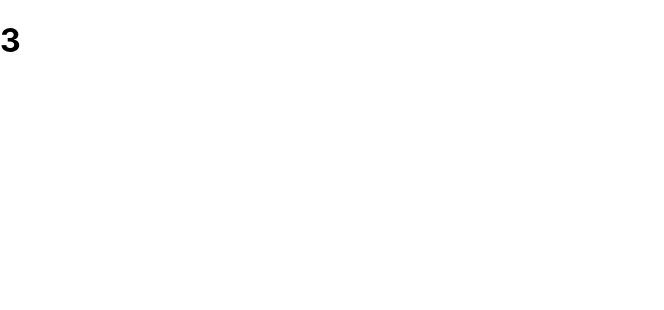
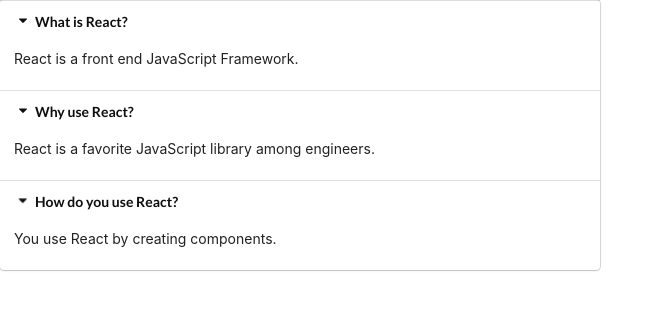
Before and after one commit to andrewsanc/react-widgets, a React (Create React App) app: page / in a window 1280 px wide. Shown: the top 310 px of the page, without its empty margins (0-664 px from the left). Built offline with nearby package versions, Linux system fonts and the light colour scheme.

Commit message:
added semantic ui css min link. Built function to render item props in Accordion component

```diff
--- a/public/index.html
+++ b/public/index.html
@@ -15,6 +15,7 @@
       user's mobile device or desktop. See https://developers.google.com/web/fundamentals/web-app-manifest/
     -->
     <link rel="manifest" href="%PUBLIC_URL%/manifest.json" />
+    <link rel="stylesheet" href="https://cdnjs.cloudflare.com/ajax/libs/semantic-ui/2.4.1/semantic.min.css" />
     <!--
       Notice the use of %PUBLIC_URL% in the tags above.
       It will be replaced with the URL of the `public` folder during the build.
--- a/src/Components/Accordion.js
+++ b/src/Components/Accordion.js
@@ -1,8 +1,24 @@
 import React from 'react';
 
 const Accordion = ({ items }) => {
+    const renderedItems = items.map(item => {
+        return (
+            <div>
+                <div className='title active'>
+                    <i className='dropdown icon'></i>
+                    {item.title}
+                </div>
+                <div className='content active'>
+                    <p>{item.content}</p>
+                </div>
+            </div>
+        )
+    })
+
     return (
-        <h1>{items.length}</h1>
+        <div className='ui styled accordion'>
+            {renderedItems}
+        </div>
     )
 }
 
```
